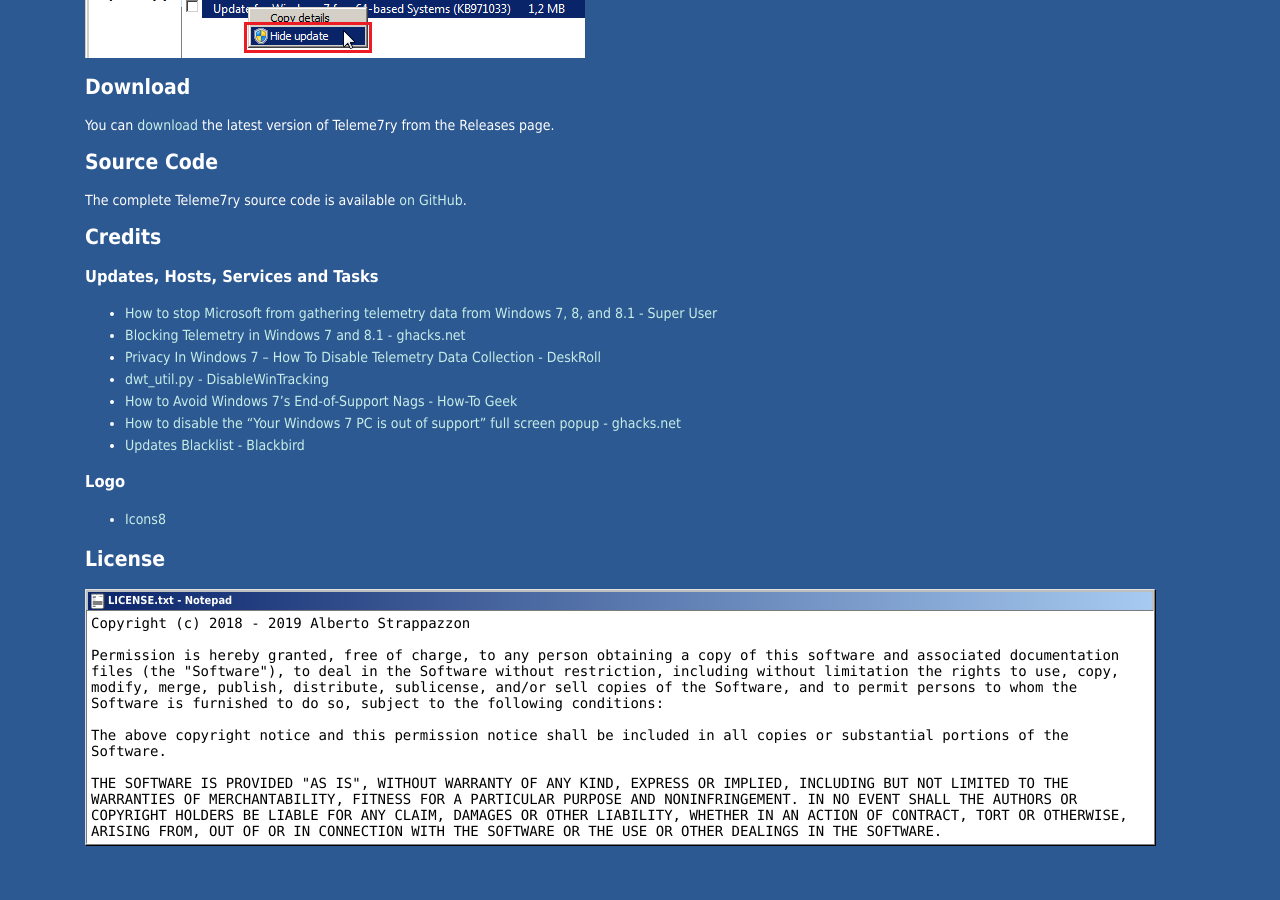
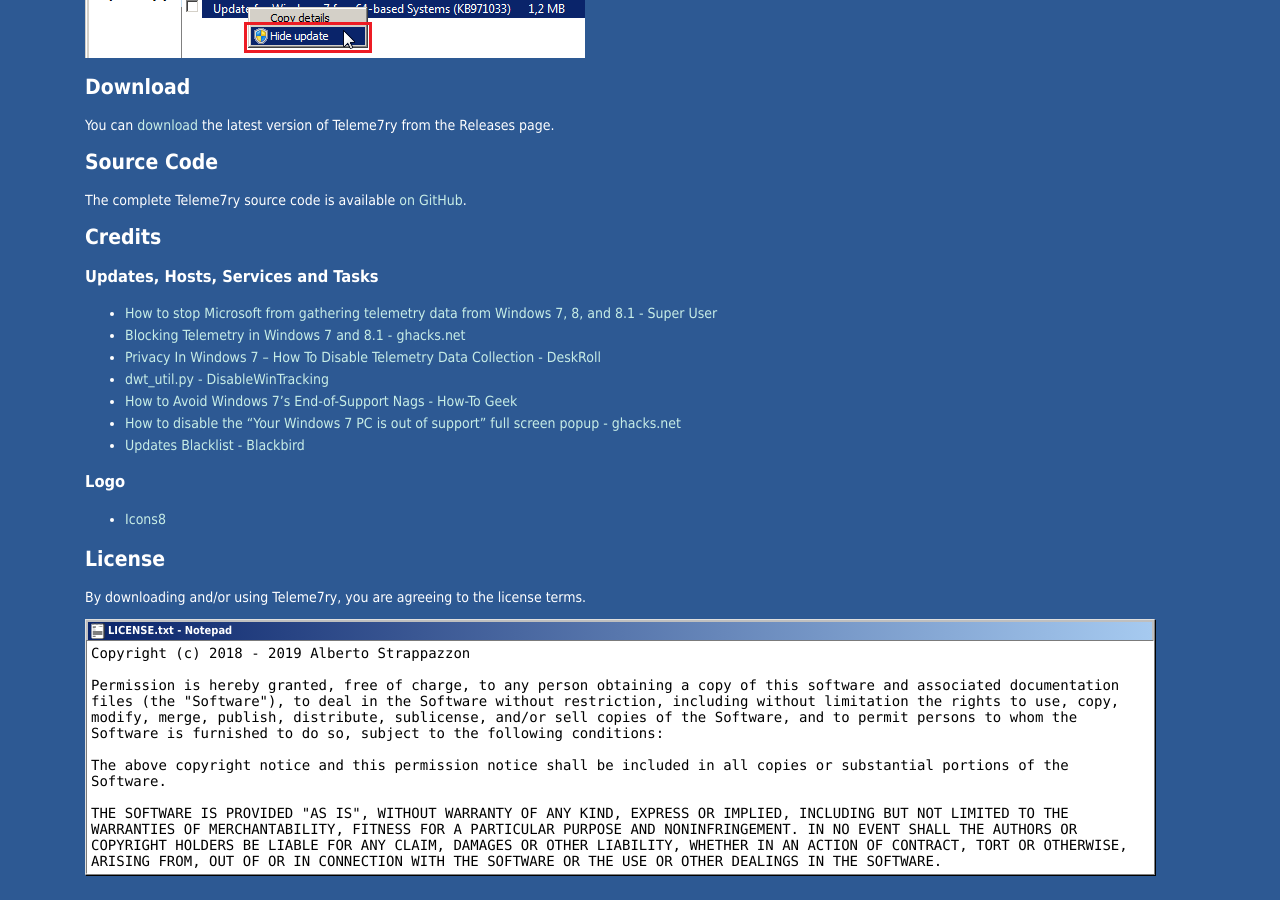
Before and after one commit to Strappazzon/teleme7ry, a Jekyll site: the page built from docs/index.md, in a window 1280 px wide and 900 px high, scrolled down 1770 px. Built offline with Jekyll 4.4.1, drawn with Linux system fonts in a browser that asks for light colours; before the commit the page ends 2640 px from its top, so only the background shows below that.

Commit message:
docs: Update License section

```diff
--- a/docs/index.md
+++ b/docs/index.md
@@ -101,6 +101,8 @@
 
 ## License
 
+By downloading and/or using Teleme7ry, you are agreeing to the license terms.
+
 > ### <img src="https://strappazzon.github.io/teleme7ry/static/img/notepad_file.png" width="16px" height="16px"> LICENSE.txt - Notepad
 >
 > <p class="notepad-textarea">
```
